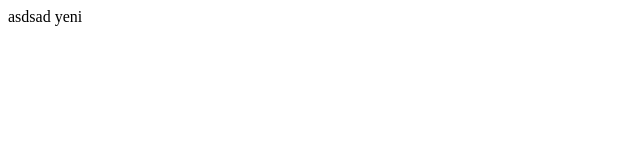
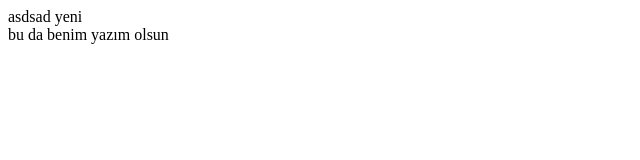
Before and after one commit to veliceri/hello-worl, a plain HTML site: page index.html in a window 1280 px wide. Shown: the whole page, without its empty margins (0-640 px from the left). Drawn offline with Linux system fonts and the light colour scheme.

Commit message:
Update index.html

```diff
--- a/index.html
+++ b/index.html
@@ -4,6 +4,9 @@
 		asdsad
 		yeni
 		</div>
+		<div>
+			bu da benim yazım olsun
+		</div>
 	</body>
 
 
```
